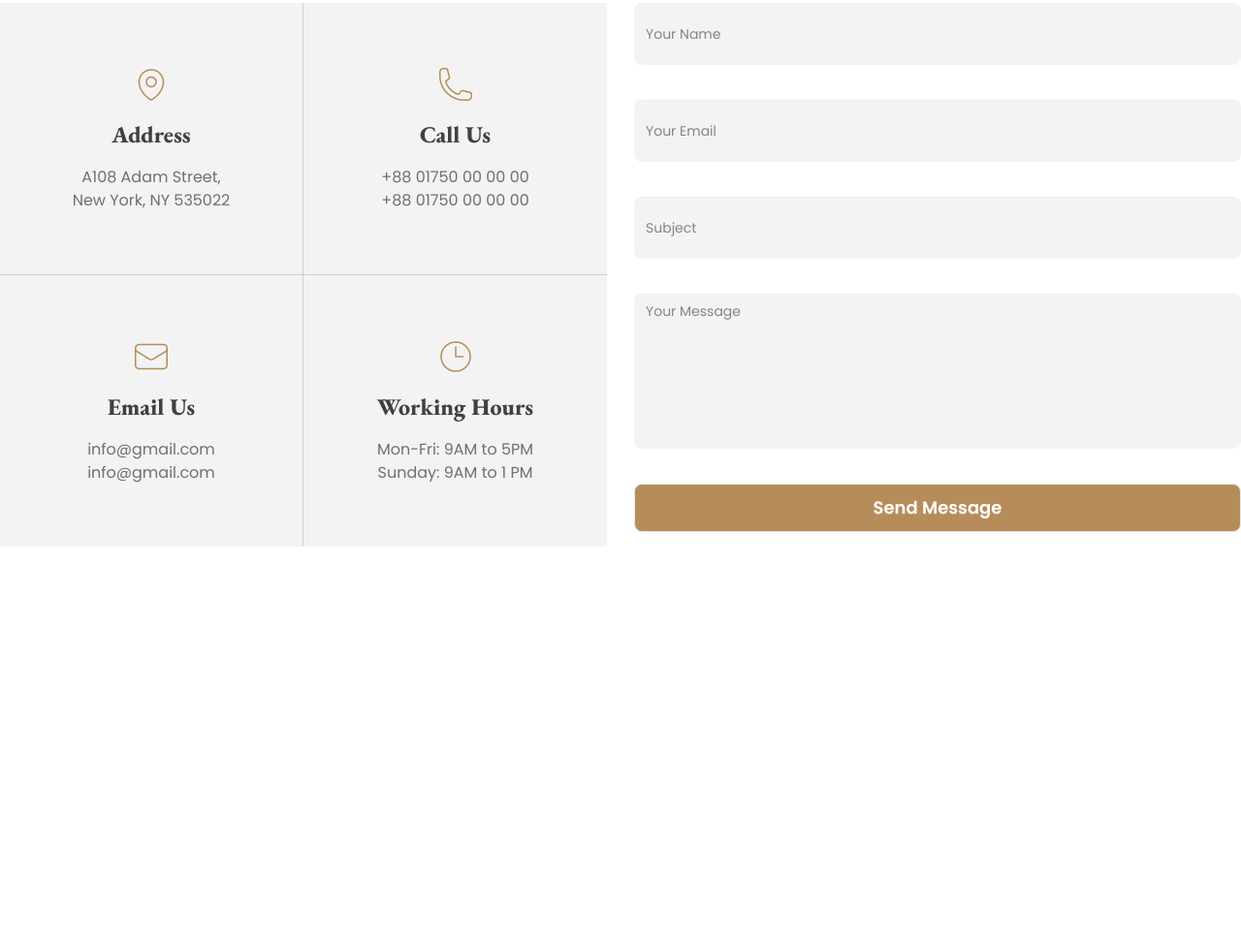
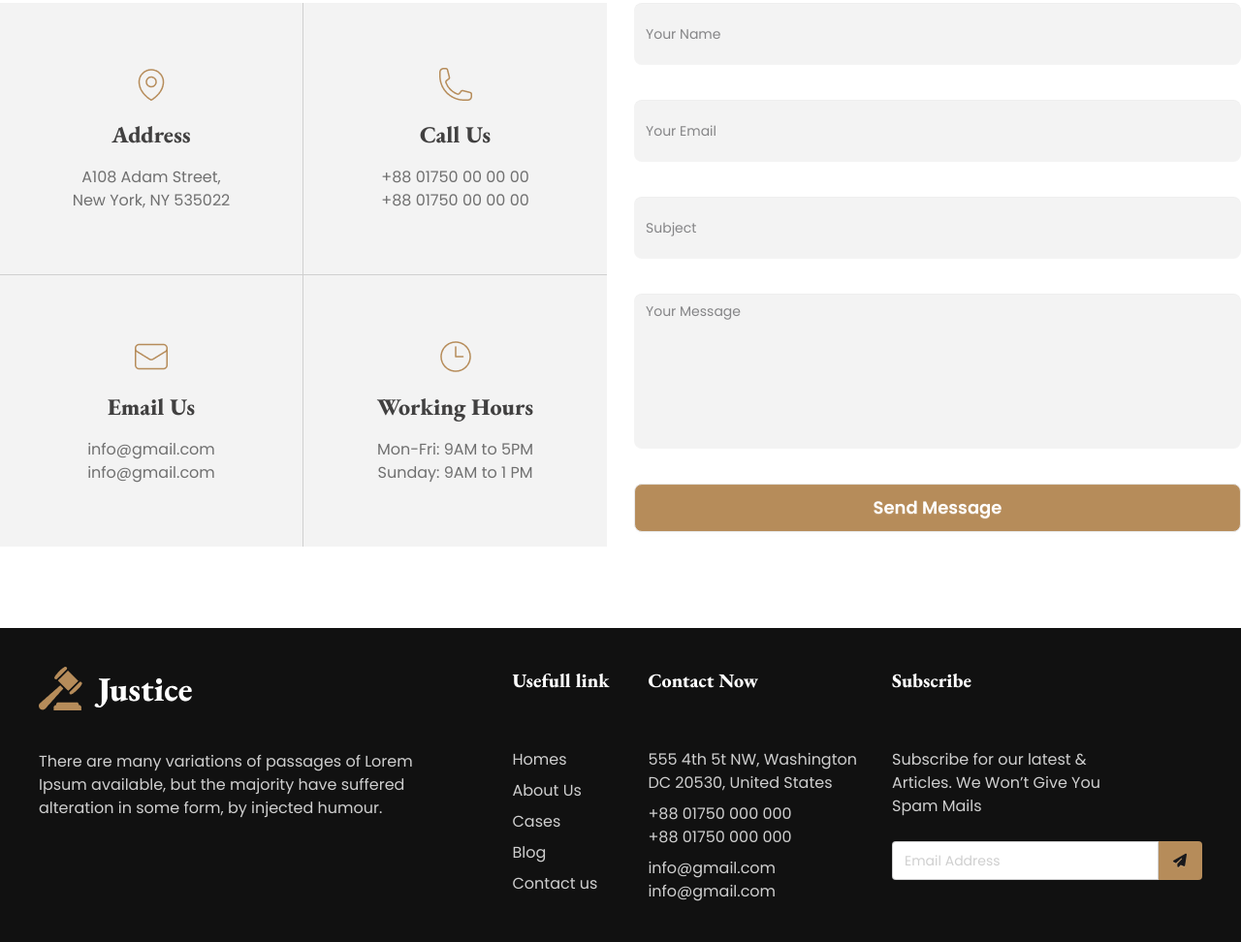
Before and after one commit to hadialhamza/Legal-solution, a plain HTML site: page index.html in a window 1280 px wide. Shown: the part 3458-4430 px from the top of the page at 97% size. Before the commit the page ends 4106 px from the top, so only its background shows below. Drawn offline with nearby package versions, Linux system fonts and the light colour scheme.

Commit message:
footer section added

```diff
--- a/index.html
+++ b/index.html
@@ -585,5 +585,76 @@
         </div>
       </section>
     </main>
+
+    <!-- Footer section start -->
+    <footer class="bg-[#111111]">
+      <section class="container mx-auto">
+        <footer class="footer sm:footer-horizontal text-base-content p-10">
+          <nav class="text-white">
+            <img src="./images/logo.png" alt="" />
+            <p class="w-5/6 pt-8 poppins text-base font-normal text-[#cfcfcf]">
+              There are many variations of passages of Lorem Ipsum available,
+              but the majority have suffered alteration in some form, by
+              injected humour.
+            </p>
+          </nav>
+          <nav class="text-[#cfcfcf] text-base poppins">
+            <h6
+              class="text-xl font-extrabold text-white mb-12 eb-garamond pr-6"
+            >
+              Usefull link
+            </h6>
+            <a class="link link-hover">Homes</a>
+            <a class="link link-hover">About Us</a>
+            <a class="link link-hover">Cases</a>
+            <a class="link link-hover">Blog</a>
+            <a class="link link-hover">Contact us</a>
+          </nav>
+          <nav class="text-[#cfcfcf] text-base poppins mr-5">
+            <h6
+              class="text-xl font-extrabold text-white mb-12 eb-garamond pr-6"
+            >
+              Contact Now
+            </h6>
+            <a class="link link-hover"
+              >555 4th 5t NW, Washington <br />
+              DC 20530, United States</a
+            >
+            <a class="link link-hover"
+              >+88 01750 000 000 <br />
+              +88 01750 000 000</a
+            >
+            <a class="link link-hover"
+              >info@gmail.com <br />
+              info@gmail.com</a
+            >
+          </nav>
+          <form class="text-[#cfcfcf] text-base poppins">
+            <h6 class="text-xl font-extrabold text-white mb-12 eb-garamond">
+              Subscribe
+            </h6>
+            <fieldset class="w-80">
+              <label
+                >Subscribe for our latest & <br />
+                Articles. We Won’t Give You <br />
+                Spam Mails</label
+              >
+              <div class="join mt-6">
+                <input
+                  type="text"
+                  placeholder="Email Address"
+                  class="input input-bordered join-item poppins text-[#A0A0A0]"
+                />
+                <button
+                  class="btn border-none shadow-none bg-[#B68C5A] join-item"
+                >
+                  <i class="fa-solid fa-paper-plane"></i>
+                </button>
+              </div>
+            </fieldset>
+          </form>
+        </footer>
+      </section>
+    </footer>
   </body>
 </html>
```
